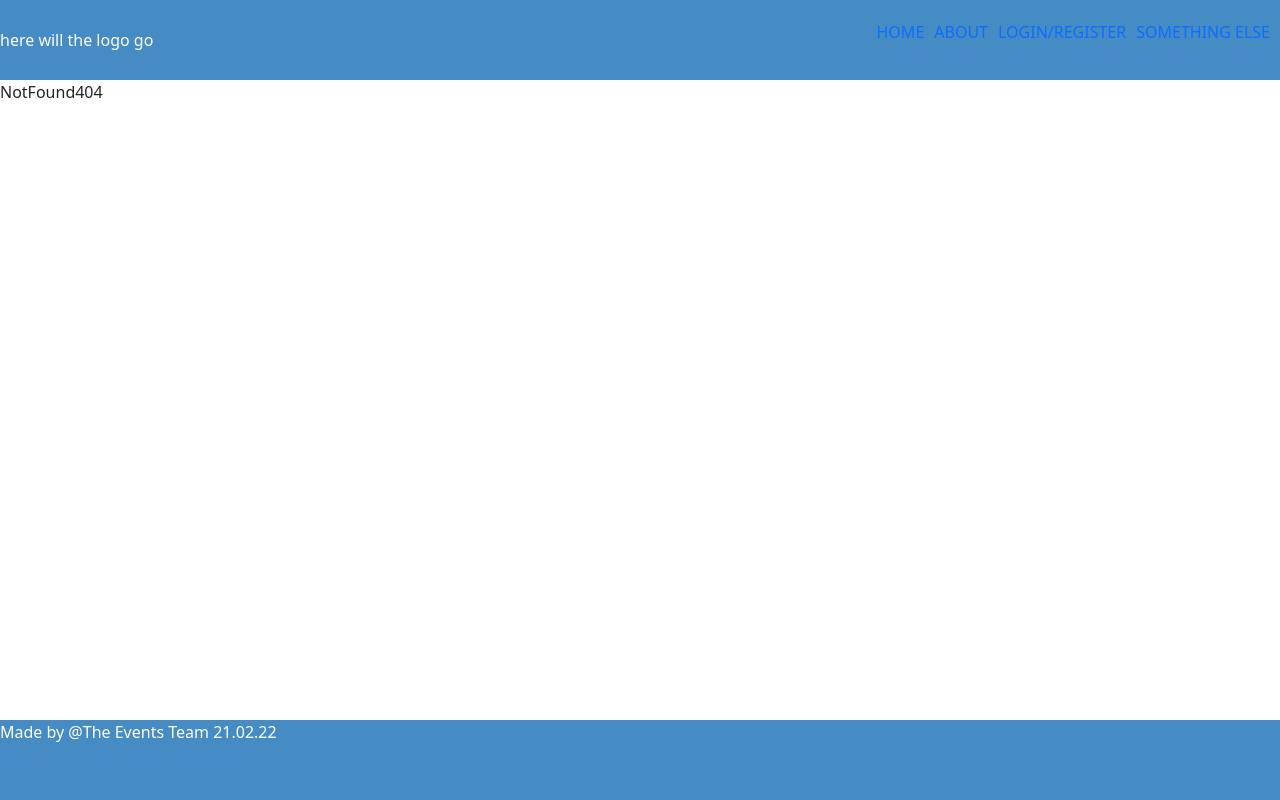
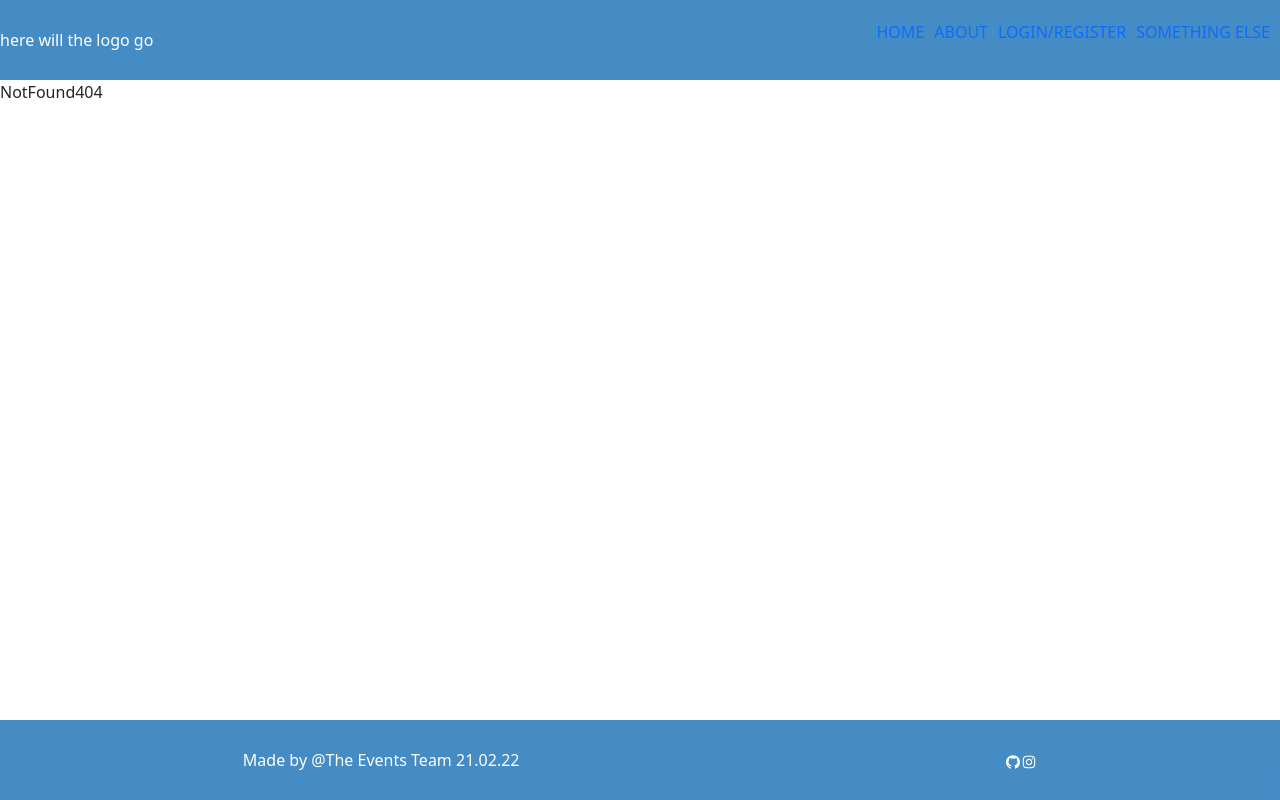
Before and after one commit to MuhandOsman/events-manager, a React (Create React App) app in the folder frontend/: page /pageNotFound in a window 1280 px wide. Built offline with nearby package versions, Linux system fonts and the light colour scheme; no server answers.

Commit message:
footer modified

```diff
--- a/frontend/package.json
+++ b/frontend/package.json
@@ -8,6 +8,7 @@
     "@testing-library/user-event": "^13.5.0",
     "react": "^17.0.2",
     "react-dom": "^17.0.2",
+    "react-icons": "^4.3.1",
     "react-router-dom": "^6.2.1",
     "react-scripts": "5.0.0",
     "reactstrap": "^9.0.1",
--- a/frontend/src/App.css
+++ b/frontend/src/App.css
@@ -25,6 +25,9 @@ section {
 }
 
 footer {
+  display: flex;
+  justify-content: space-around;
+  align-items: center;
   background-color:rgba(48, 126, 190, 0.897);
   color: white;
   height:10vh;
@@ -34,3 +37,11 @@ footer {
   border: 1px solid black;
   border-radius: 5px;
 }
+
+footer-icons{
+
+
+
+
+
+}
--- a/frontend/src/components/Footer.jsx
+++ b/frontend/src/components/Footer.jsx
@@ -1,10 +1,16 @@
 import React from 'react'
+import  {AiFillGithub}  from "react-icons/ai";
+import { AiOutlineInstagram } from "react-icons/ai";
 
 const Footer = () => {
   return (
     <footer>
+      <div className="copyright">Made by @The Events Team 21.02.22</div>
 
-      <div className="copyright">Made by @The Events Team 21.02.22</div>
+      <div className="footer-icons">
+        <AiFillGithub />
+        <AiOutlineInstagram />
+      </div>
     </footer>
   );
 }
```
Also changed, not shown: 1 other file (tests, documents, lock files or other folders).
